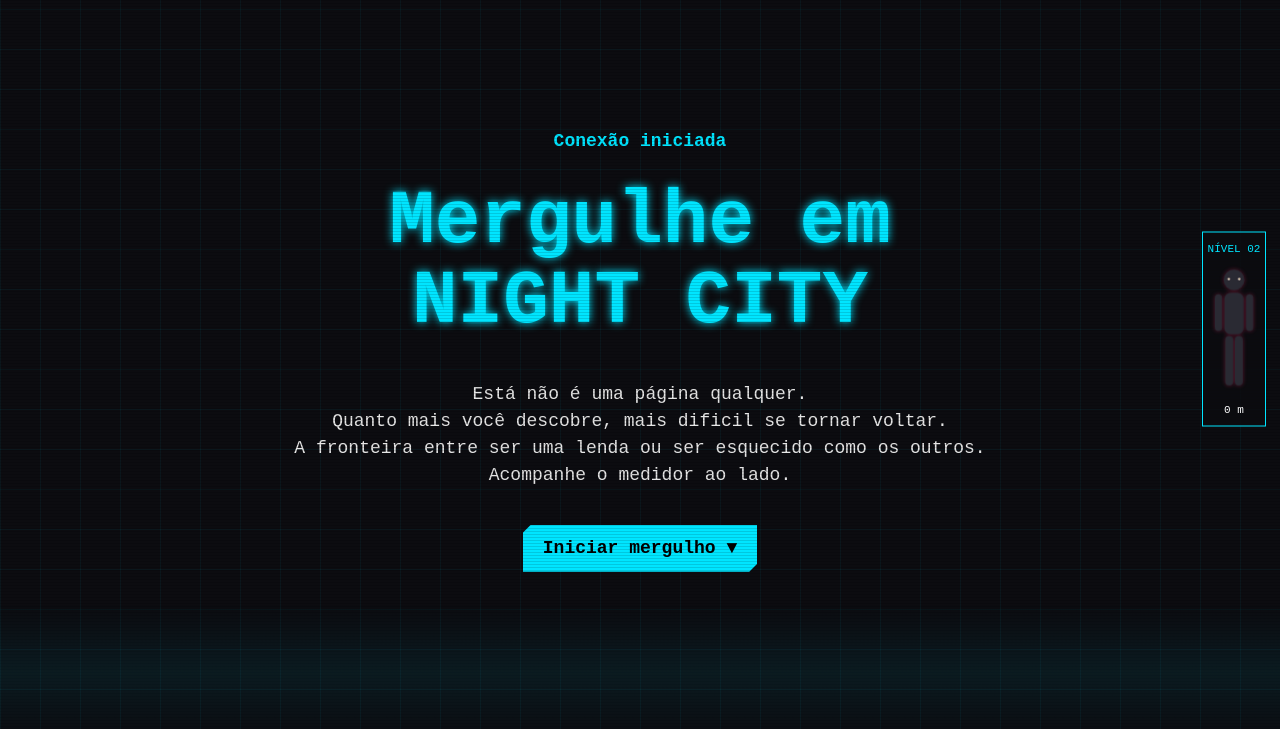
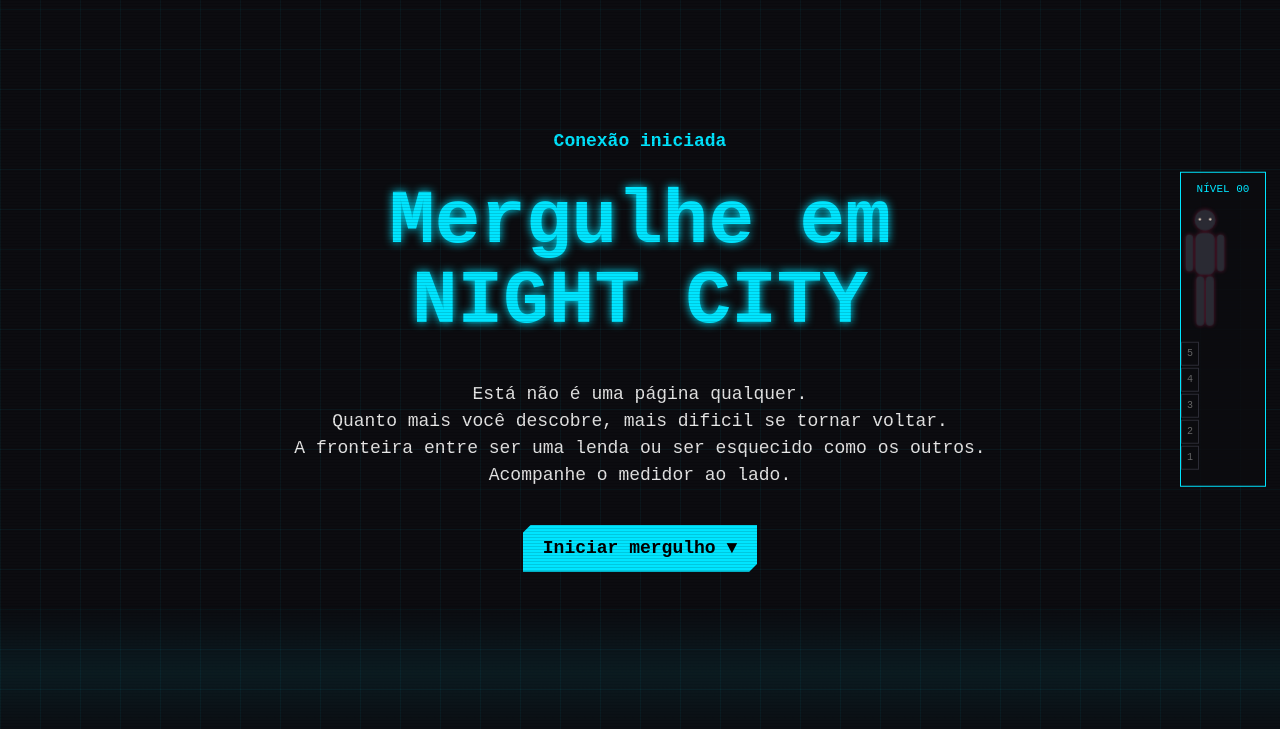
Before and after one commit to NicolasMussinhati/ProjetoIndv.Cybas, a website: page public/index.html in a window 1280 px wide. Shown: the part 71-800 px from the top of the page. Drawn offline with Linux system fonts and the light colour scheme.

Commit message:
JS, CSS e HTML do novo medidor adicionados AINDA NÃO TESTADO

```diff
--- a/public/css/home.css
+++ b/public/css/home.css
@@ -88,3 +88,13 @@ html { scroll-behavior:smooth; }
 .ods3 { color:var(--ciano); }
 .ods8 { color:var(--amarelo); }
 .ods10 { color:var(--rosa); }
+
+/* medidor dividido nos níveis */
+#medidor { width:86px; }
+.corpo { display:flex; justify-content:center; gap:6px; }
+#pessoa { margin:8px 0; }
+#niveis { display:flex; flex-direction:column; gap:2px; height:128px; margin:8px 0; }
+#niveis a { flex:1; width:18px; display:flex; align-items:center; justify-content:center; font-size:10px; text-decoration:none; color:#666; border:1px solid var(--borda); }
+#niveis a.feito { color:#000; background:var(--ciano); border-color:var(--ciano); }
+#niveis a.atual { color:#fff; border-color:#fff; box-shadow:0 0 8px var(--ciano); }
+@media (max-width:700px) { #medidor { width:70px; right:4px; } .miolo { padding:0 72px 0 20px; } }
--- a/public/index.html
+++ b/public/index.html
@@ -58,7 +58,10 @@
         <circle id="pupilaD" cx="36.5" cy="17" r="0.5" fill="#ffb000"/>
       </g>
     </svg>
-    <div id="profundidade">0 m</div>
+    <div id="niveis">
+    <a href="#nivel5">5</a><a href="#nivel4">4</a><a href="#nivel3">3</a><a href="#nivel2">2</a><a href="#nivel1">1</a>
+  </div>
+</div>
   </div>
 
   <!-- ABERTURA -->
--- a/public/js/home.js
+++ b/public/js/home.js
@@ -89,3 +89,6 @@ function atualizar() {
 
 window.onscroll = atualizar;
 atualizar();
+
+var ids = ["topo", "nivel1", "nivel2", "nivel3", "nivel4", "nivel5"];
+var numeros = ["00", "01", "02", "03", "04", "05"];
```
